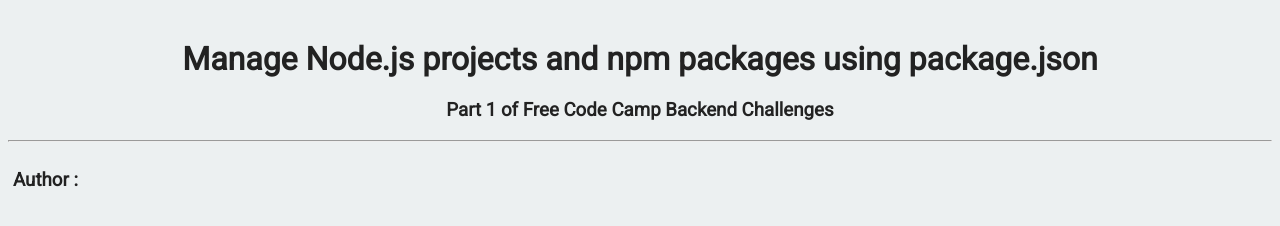
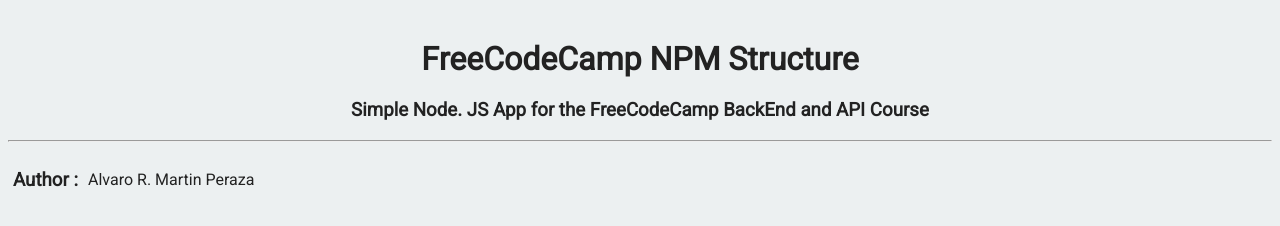
Before and after one commit to exagonsoft/Free-Code-Camp-Project, a website: page views/index.html in a window 1280 px wide. Drawn offline with Linux system fonts and the light colour scheme; no server answers; files whose address does not match are found by name.

Commit message:
:up: Add Description to the package.json

```diff
--- a/package.json
+++ b/package.json
@@ -1,5 +1,6 @@
 {
 	"name": "fcc-learn-npm-package-json",
+	"description": "Simple Node. JS App for the FreeCodeCamp BackEnd and API Course",
 	"author": {
 		"name": "Alvaro R. Martin Peraza",
 		"email": "exagonsoft@gmail.com",
--- a/views/index.html
+++ b/views/index.html
@@ -12,8 +12,8 @@
 
 <body>
    <div class="container">
-      <h1>Manage Node.js projects and npm packages using package.json</h1>
-      <h3>Part 1 of Free Code Camp Backend Challenges</h3>
+      <h1>FreeCodeCamp NPM Structure</h1>
+      <h3 id="projectDescription"></h3>
       <hr />
       <div style="display: flex;">
          <h3 style="display: flex; margin-left: 5px;">Author : </h3><span id="authName" style="align-self: center; margin-left: 10px;"></span>
@@ -27,9 +27,11 @@
        .then(response => response.json())
        .then(data => {
            // Assign the value of the "author" property to a variable
-           var authName = data.author.name;
+           let authName = data.author.name;
+           let description = data.description;
            // Update the innerHTML of the element with id "authName"
            document.getElementById("authName").innerHTML = authName;
+           document.getElementById("projectDescription").innerHTML = description;
        })
        .catch(error => console.error(error));
 </script>
```
